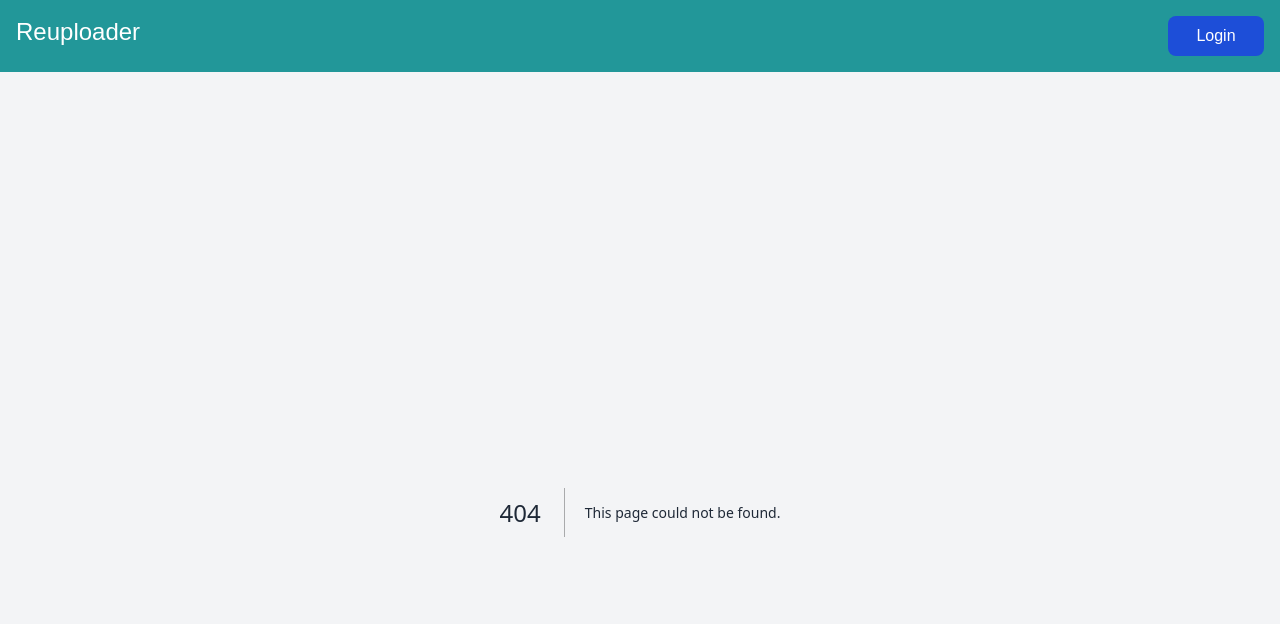
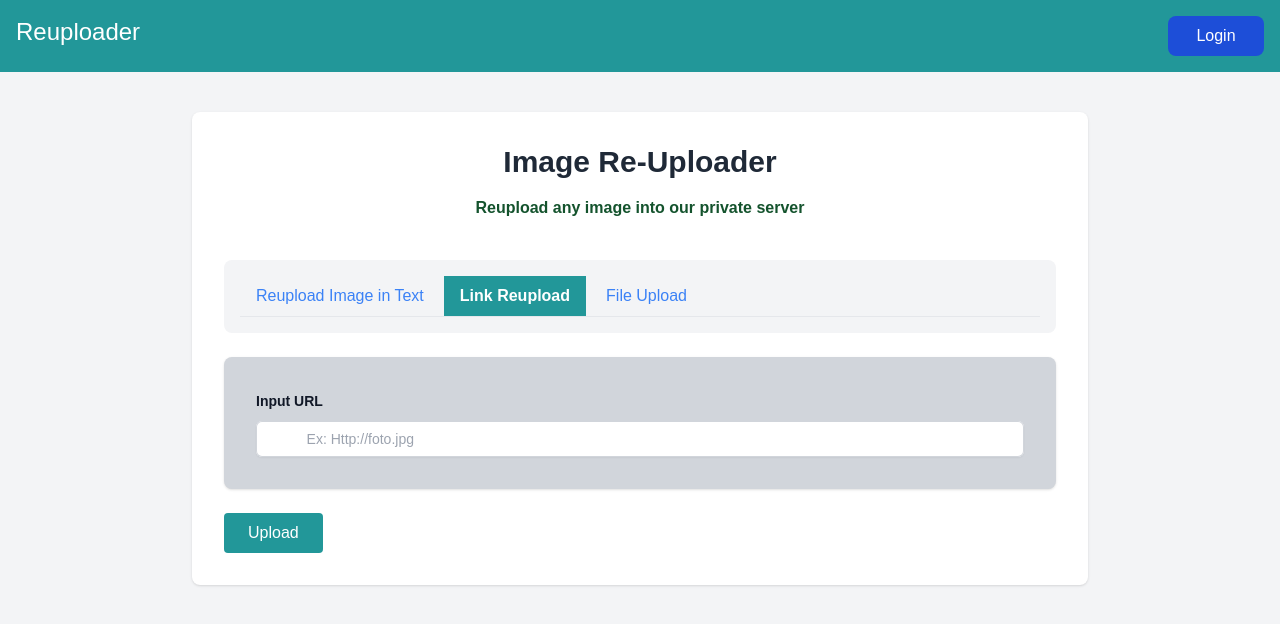
Before and after one commit to Ameliadaa/Intern_Tonjoo, a Next.js app in the folder Intern_Tonjoo_FE/uploader/: page /LinkReupload in a window 1280 px wide. Before the commit this address had no page. Shown: the top 624 px of the page. Built offline with nearby package versions, Linux system fonts and the light colour scheme.

Commit message:
Create page.js

```diff
--- /dev/null
+++ b/Intern_Tonjoo_FE/uploader/src/app/LinkReupload/page.js
@@ -0,0 +1,73 @@
+import Link from "next/link";
+export default function FileUpload() {
+  return (
+    <div className="bg-white rounded-lg shadow p-8 max-w-4xl mx-auto">
+      <h2 className="text-3xl font-bold mb-4 text-center">Image Re-Uploader</h2>
+      <p className="text-green-900 mb-6 text-center font-semibold">
+        Reupload any image into our private server
+      </p>
+
+      <div className="flex flex-col mb-6">
+        <div className="flex justify-around mb-4"></div>
+        <div className="bg-gray-100 p-4 rounded-lg mb-6">
+          <ul className="flex border-b">
+            <li className="mr-1">
+              <Link
+                className="inline-block py-2 px-4 text-blue-500 hover:bg-primary hover:text-white "
+                href="/"
+              >
+
+                Reupload Image in Text
+              </Link>
+            </li>
+            <li className="mr-1">
+              <Link
+                className="bg-primary text-white inline-block py-2 px-4   font-semibold "
+                href="/LinkReupload"
+              >
+                Link Reupload
+              </Link>
+            </li>
+            <li className="mr-1">
+              <Link
+                className="  inline-block py-2 px-4  text-blue-500 hover:bg-primary hover:text-white"
+                href="/FileUpload"
+              >
+
+                File Upload
+              </Link>
+            </li>
+          </ul>
+        </div>
+        <div className="bg-gray-300 rounded-lg shadow p-8 w-full  mx-auto">
+          <div className="col-span-full">
+            <label
+              htmlFor="url"
+              className="block text-sm font-semibold leading-6 text-gray-900"
+            >
+              Input URL
+            </label>
+            <div className="mt-2">
+              <input
+                id="url"
+                name="url"
+                type="text"
+                autoComplete="url"
+                className="block w-full rounded-md border-0 py-1.5 text-gray-900 shadow-sm ring-1 ring-inset ring-gray-300 placeholder:text-gray-400 focus:ring-2 focus:ring-inset focus:ring-indigo-600 sm:text-sm sm:leading-6"
+                placeholder="             Ex: Http://foto.jpg"
+              />
+            </div>
+          </div>
+        </div>
+      </div>
+      {/* <Link to=""> */}
+      <button
+        type="submit"
+        className="bg-primary hover:bg-secondary  text-white px-6 py-2 rounded"
+      >
+        Upload
+      </button>
+      {/* </Link> */}
+    </div>
+  );
+}
```
